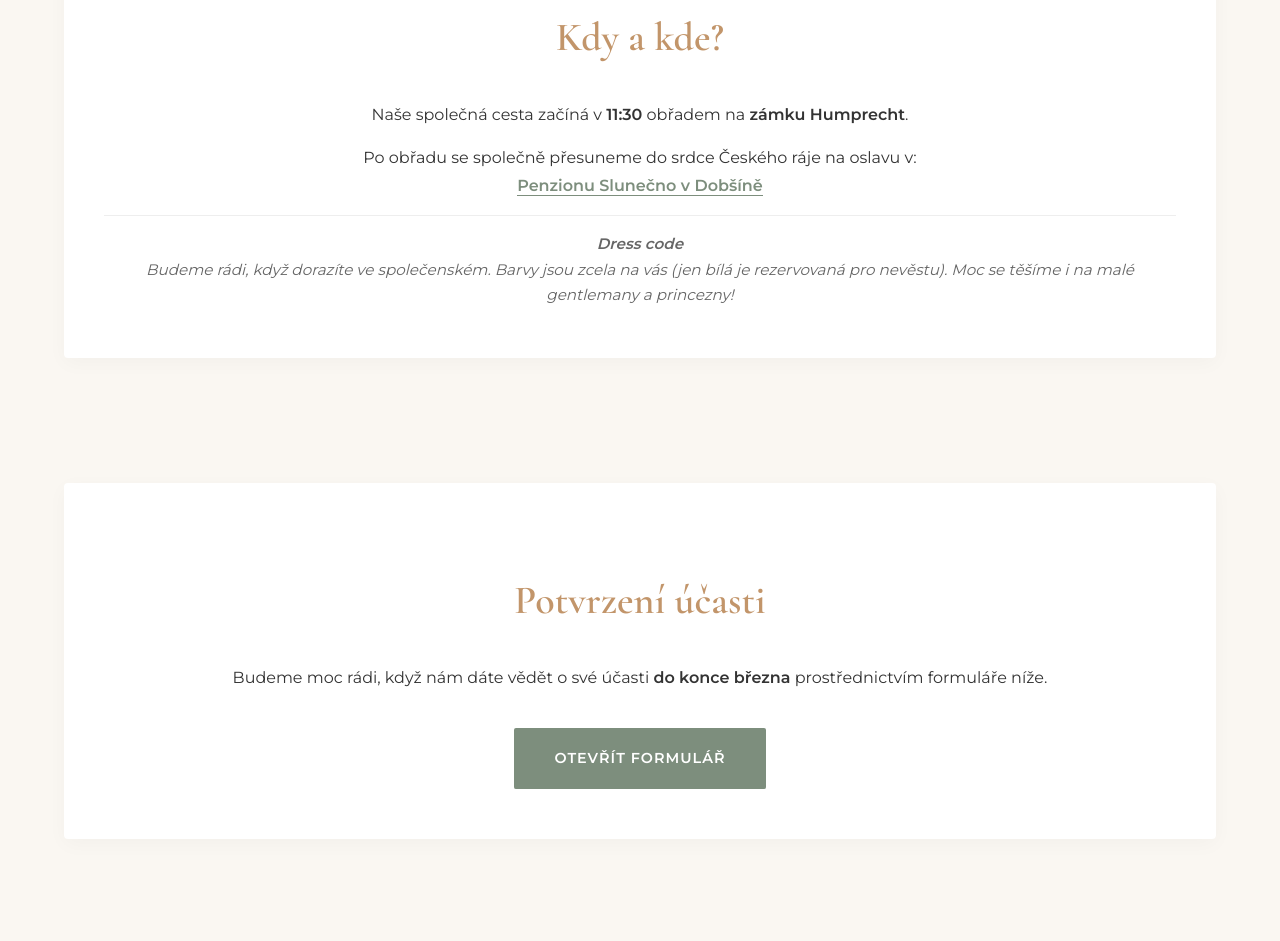
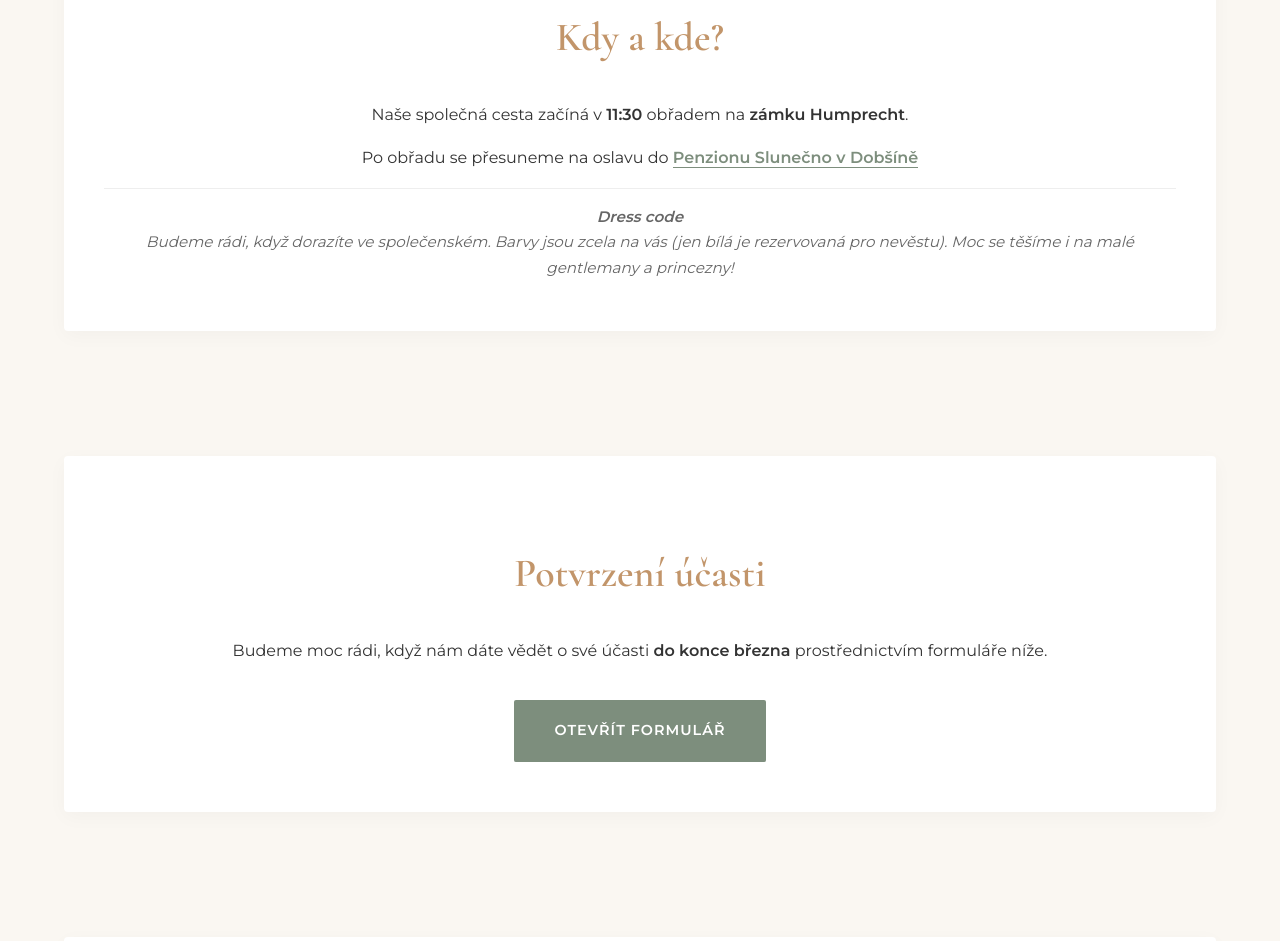
Before and after one commit to tynaneu/svatba, a plain HTML site: page index.html in a window 1280 px wide. Shown: the part 930-1871 px from the top of the page. Drawn offline with nearby package versions, Linux system fonts and the light colour scheme.

Commit message:
update text - where

```diff
--- a/index.html
+++ b/index.html
@@ -357,7 +357,7 @@
     <div class="card">
         <h2>Kdy a kde?</h2>
         <p>Naše společná cesta začíná v <strong>11:30</strong> obřadem na <strong>zámku Humprecht</strong>.</p>
-        <p>Po obřadu se společně přesuneme do srdce Českého ráje na oslavu v:<br>
+        <p>Po obřadu se přesuneme na oslavu do
         <strong><a href="https://www.slunecno-cesky-raj.cz/" target="_blank">Penzionu Slunečno v Dobšíně</a></strong></p>
 
         <div class="dresscode-text">
```
